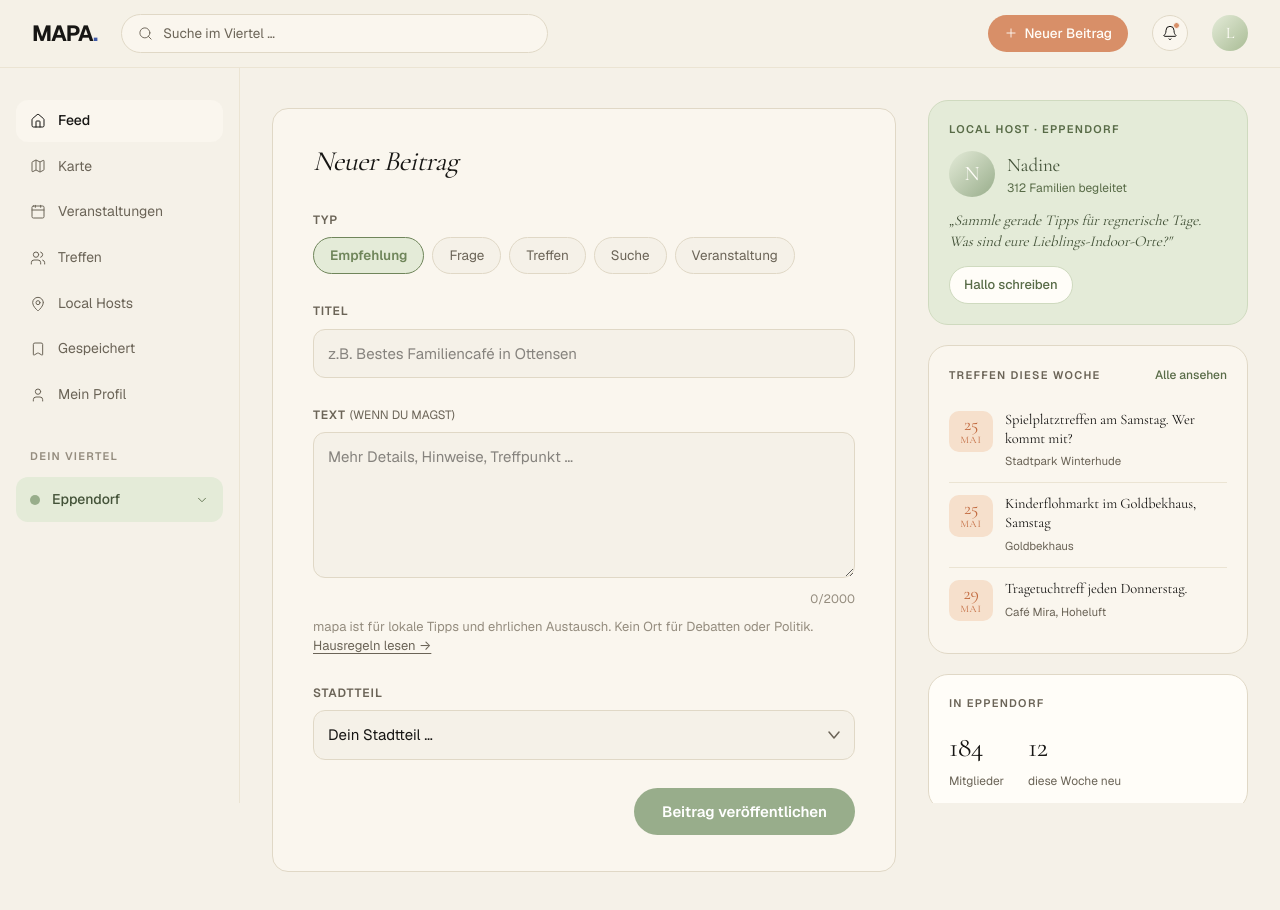
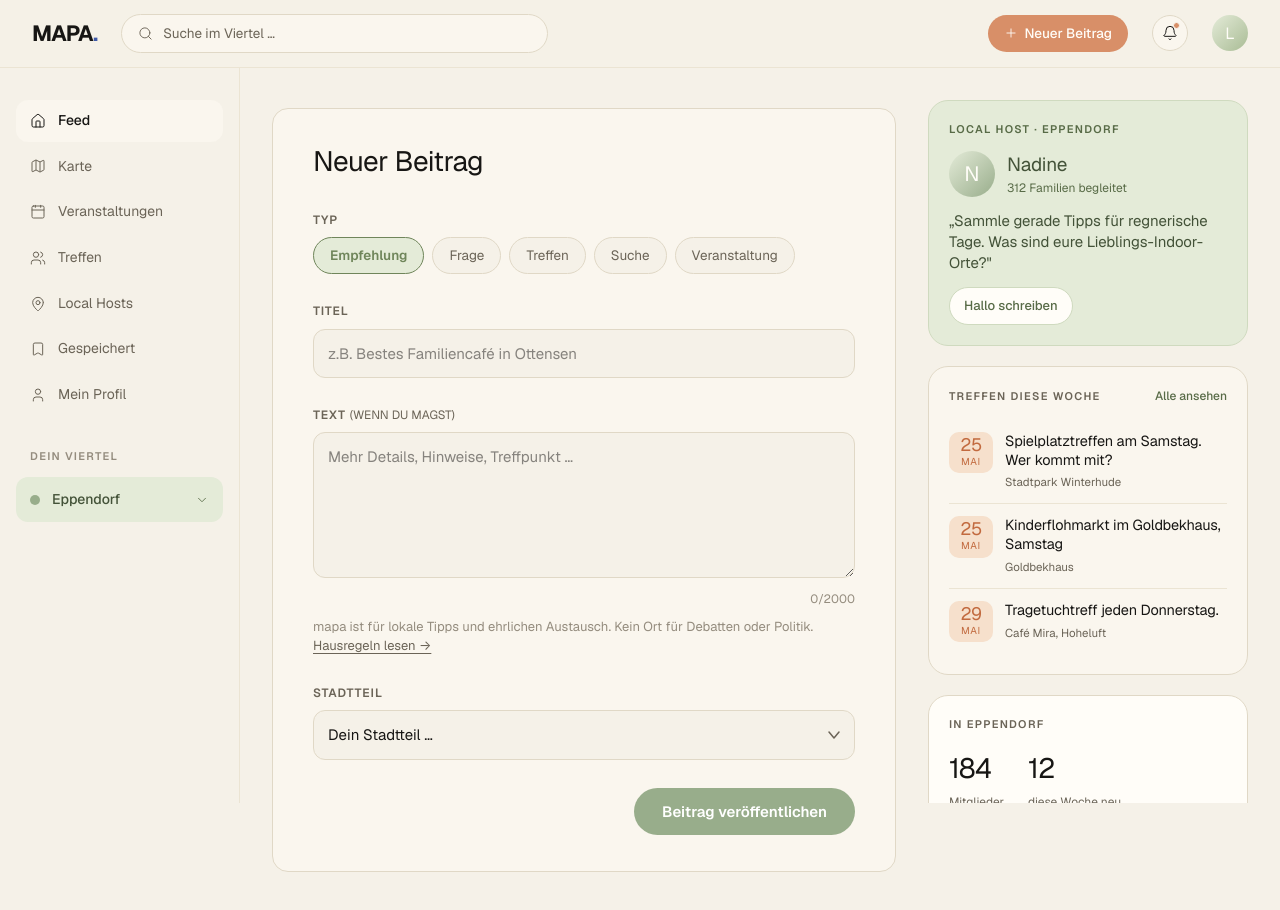
Before and after one commit to mapahamburg/mapa, a Next.js app: page /feed/new in a window 1280 px wide. Built offline with nearby package versions, Linux system fonts and the light colour scheme.

Commit message:
typography: alles Geist, Cormorant entfernt

```diff
--- a/app/(app)/feed/new/NewPostForm.tsx
+++ b/app/(app)/feed/new/NewPostForm.tsx
@@ -151,7 +151,6 @@ export function NewPostForm() {
           fontFamily: "var(--font-display)",
           fontSize: 28,
           fontWeight: 400,
-          fontStyle: "italic",
           color: "var(--fg)",
           margin: "0 0 32px 0",
           lineHeight: 1.2,
--- a/app/(onboarding)/onboarding/OnboardingFlow.tsx
+++ b/app/(onboarding)/onboarding/OnboardingFlow.tsx
@@ -136,7 +136,6 @@ export function OnboardingFlow() {
         style={{
           fontFamily: "var(--font-display)",
           fontSize: "30px",
-          fontStyle: "italic",
           fontWeight: 400,
           color: "var(--fg)",
           marginBottom: "12px",
--- a/app/globals.css
+++ b/app/globals.css
@@ -15,7 +15,7 @@
 
 /* Font variables injected by next/font at runtime */
 @theme inline {
-  --font-display: var(--font-cormorant);
+  --font-display: var(--font-geist-sans);
   --font-ui: var(--font-geist-sans);
   --font-sans: var(--font-geist-sans);
 }
@@ -162,7 +162,7 @@
   --mapa-info:         #4F6B86;
 
   /* Font stacks (fallback for non-CSS / inline style contexts) */
-  --font-display: 'Cormorant Garamond', 'Georgia', serif;
+  --font-display: 'Geist', ui-sans-serif, system-ui, -apple-system, 'Helvetica Neue', sans-serif;
   --font-ui: 'Geist', ui-sans-serif, system-ui, -apple-system, 'Helvetica Neue', sans-serif;
 
   /* Motion */
--- a/app/layout.tsx
+++ b/app/layout.tsx
@@ -1,17 +1,10 @@
 import type { Metadata } from "next";
-import { Geist, Cormorant_Garamond } from "next/font/google";
+import { Geist } from "next/font/google";
 import "./globals.css";
 
 const geistSans = Geist({
   subsets: ["latin"],
   variable: "--font-geist-sans",
-});
-
-const cormorant = Cormorant_Garamond({
-  weight: ["300", "400", "600"],
-  style: ["normal", "italic"],
-  subsets: ["latin"],
-  variable: "--font-cormorant",
 });
 
 export const metadata: Metadata = {
@@ -29,7 +22,7 @@ export default function RootLayout({
   return (
     <html
       lang="de"
-      className={`${geistSans.variable} ${cormorant.variable}`}
+      className={geistSans.variable}
     >
       <body>{children}</body>
     </html>
--- a/components/app/FeedColumn.tsx
+++ b/components/app/FeedColumn.tsx
@@ -213,7 +213,6 @@ export function FeedColumn() {
         <div
           style={{
             fontFamily: "var(--font-display)",
-            fontStyle: "italic",
             fontSize: 18,
             color: "var(--fg-muted)",
             letterSpacing: "-0.01em",
--- a/components/app/RightSidebar.tsx
+++ b/components/app/RightSidebar.tsx
@@ -80,7 +80,6 @@ export function RightSidebar() {
         <div
           style={{
             fontFamily: "var(--font-display)",
-            fontStyle: "italic",
             fontSize: 15,
             lineHeight: 1.4,
             color: "var(--mapa-sage-800)",
```
